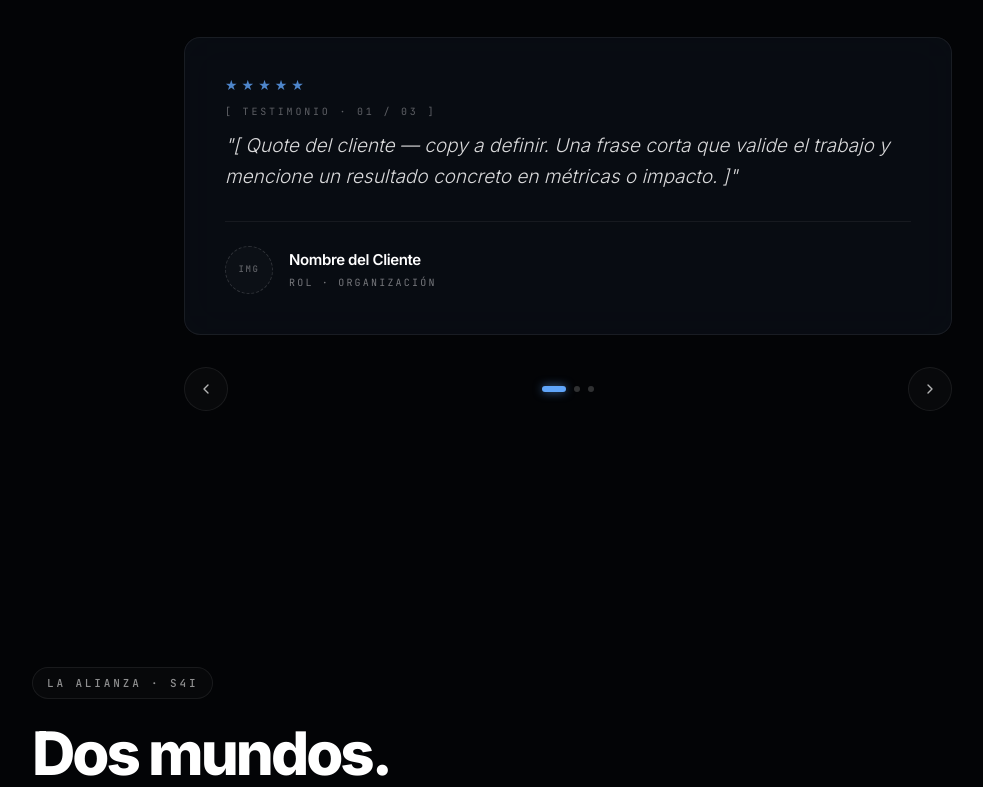
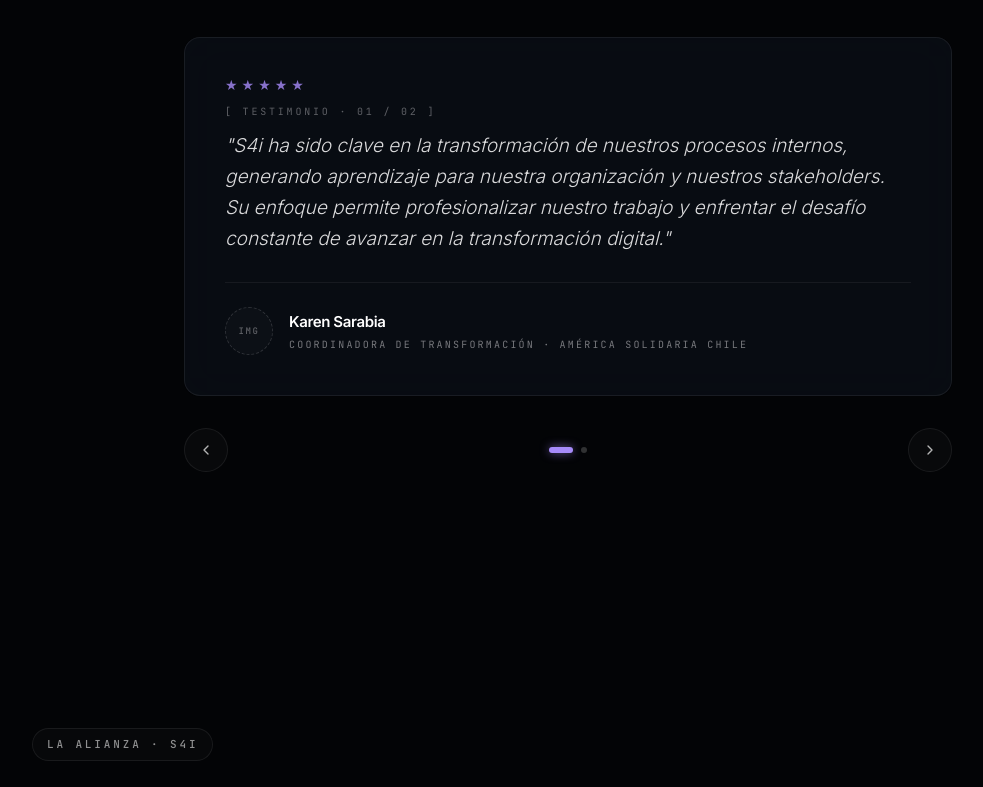
Before and after one commit to fsotosa-ops/wepropel, a React (Vite) app: page / in a window 1280 px wide. Shown: the part 4280-5067 px from the top of the page, without its empty margins (72-1055 px from the left). Built offline with nearby package versions, Linux system fonts and the light colour scheme.

Commit message:
add america solidaria testimonial image

```diff
--- a/src/components/Clients.jsx
+++ b/src/components/Clients.jsx
@@ -2,10 +2,8 @@ import TestimonialCarousel from './TestimonialCarousel.jsx'
 
 /**
  * Sección de Clientes & Testimonios.
- *  - Logos de clientes en flex-row borderless arriba.
- *  - Testimonios en carrusel custom (auto-advance 7s, pausa on hover, keyboard nav).
- *
- * Para agregar más clientes: poné el archivo en `public/clients/` y agregalo al array CLIENT_LOGOS.
+ * - Logos de clientes en flex-row borderless arriba.
+ * - Testimonios en carrusel custom.
  */
 
 const CLIENT_LOGOS = [
@@ -16,31 +14,25 @@ const CLIENT_LOGOS = [
 
 const TESTIMONIALS = [
     {
-        accent: '#60a5fa',
-        quote: '[ Quote del cliente — copy a definir. Una frase corta que valide el trabajo y mencione un resultado concreto en métricas o impacto. ]',
+        accent: '#a78bfa', /* Violeta claro para resaltar */
+        quote: 'S4i ha sido clave en la transformación de nuestros procesos internos, generando aprendizaje para nuestra organización y nuestros stakeholders. Su enfoque permite profesionalizar nuestro trabajo y enfrentar el desafío constante de avanzar en la transformación digital.',
+        name: 'Karen Sarabia',
+        role: 'Coordinadora de Transformación · América Solidaria Chile',
+    },
+    {
+        accent: '#60a5fa', /* Azul de sistema */
+        quote: '[ Espacio para tu próximo caso de éxito. Idealmente de Focus o F Summer, enfocado en cómo la tecnología resolvió un cuello de botella específico. ]',
         name: 'Nombre del Cliente',
         role: 'Rol · Organización',
-    },
-    {
-        accent: '#a78bfa',
-        quote: '[ Segundo quote — idealmente complementario al primero, mencionando otra dimensión: rapidez de entrega, calidad técnica, o capacidad de captar fondos. ]',
-        name: 'Nombre del Cliente',
-        role: 'Rol · Organización',
-    },
-    {
-        accent: '#818cf8',
-        quote: '[ Tercer quote — opcional. Útil para mostrar diversidad de casos: fundación, gobierno, sector privado-social, etc. ]',
-        name: 'Nombre del Cliente',
-        role: 'Rol · Organización',
-    },
+    }
 ]
 
 export default function Clients() {
     return (
-        <section id="clientes" className="pb-32 md:pb-40 max-w-5xl mx-auto scroll-mt-24">
+        <section id="clientes" className="pb-32 md:pb-40 max-w-5xl mx-auto scroll-mt-24 px-4">
             <div className="text-center mb-12 md:mb-14 max-w-2xl mx-auto">
                 <div className="eyebrow mb-5"><span>Trusted By · Casos de Impacto</span></div>
-                <h3 className="text-3xl md:text-5xl font-bold text-white tracking-tight mb-5">
+                <h3 className="text-3xl md:text-5xl font-bold text-white tracking-tight mb-5 leading-[1.1]">
                     Organizaciones que <span className="text-white/55">ya escalaron.</span>
                 </h3>
                 <p className="text-base md:text-lg text-white/65 font-light leading-relaxed">
--- a/src/components/Founders.jsx
+++ b/src/components/Founders.jsx
@@ -13,7 +13,7 @@ const FOUNDERS = [
         role: 'Founder & Lead Architect',
         company: 'SUMADOTS FOR IMPACT',
         // Bio súper reducida, escaneable y letal:
-        bio: 'He escalado arquitecturas para +100M de usuarios en LATAM (Mercado Libre, Falabella). Hoy lidero Sumadots y su vertical S4i y la trazabilidad de datos en la Amazonía (Red Impacto Latam). Mi misión: aplicar rigor Big Tech a los desafíos sociales para que la tecnología sea tu motor, no tu techo.',
+        bio: 'Construí sistemas para +100M de usuarios en LATAM (Mercado Libre, Falabella). Actualmente lidero Sumadots (S4i) y proyectos de trazabilidad en la Amazonía con Red Impacto Latam. Mi misión es clara: inyectar el rigor del Big Tech a los desafíos sociales. Que la tecnología sea tu motor, no tu techo.',
         milestones: ['+100M Usuarios Escalados', 'Comité Andino Amazónico', 'Mentor de Líderes Sociales (MIAMI · LATAM)'],
         photo: '/sumadots-founder.webp',
         accent: '#a78bfa'
```
Also changed, not shown: public/testimonial/america-solidaria.png (added).
